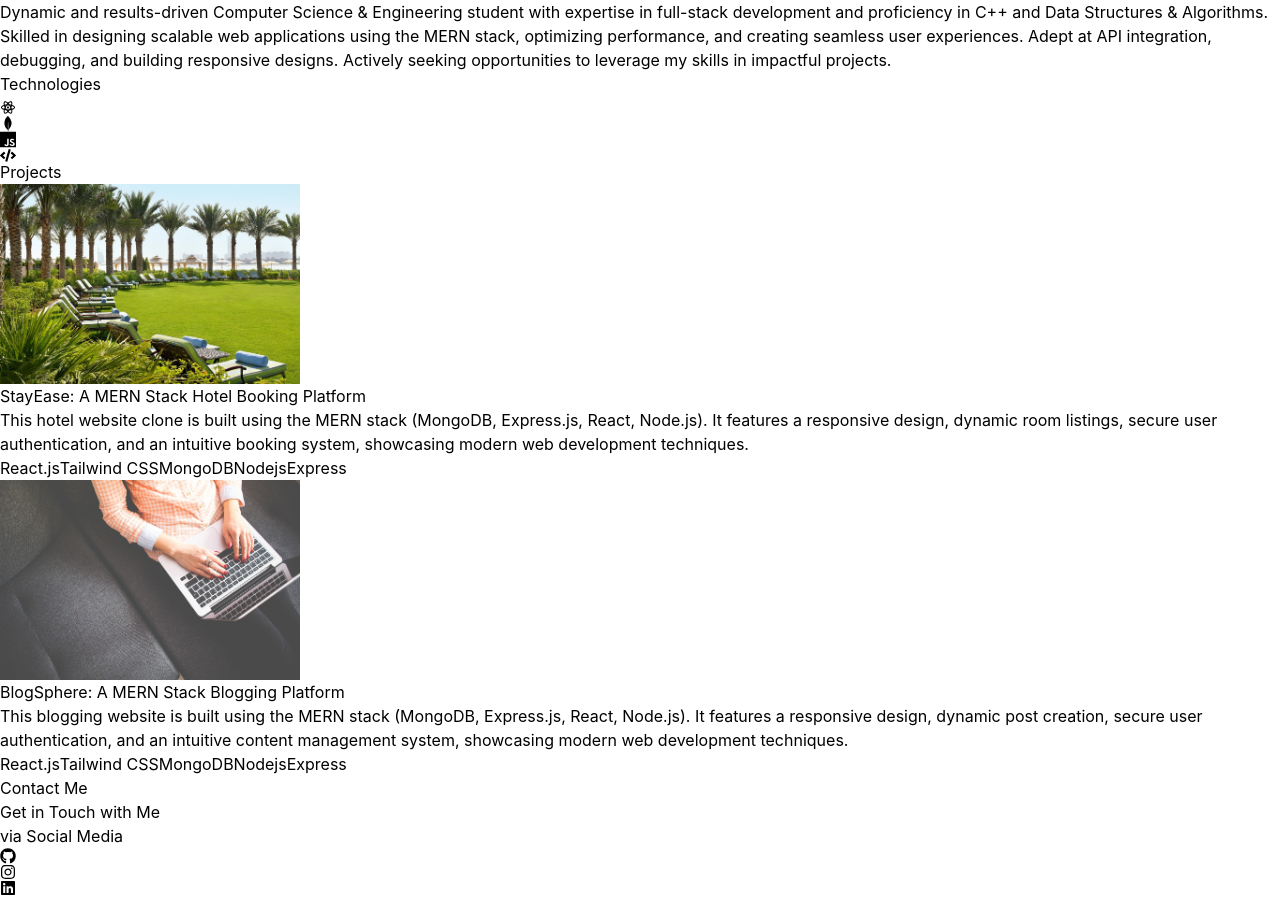
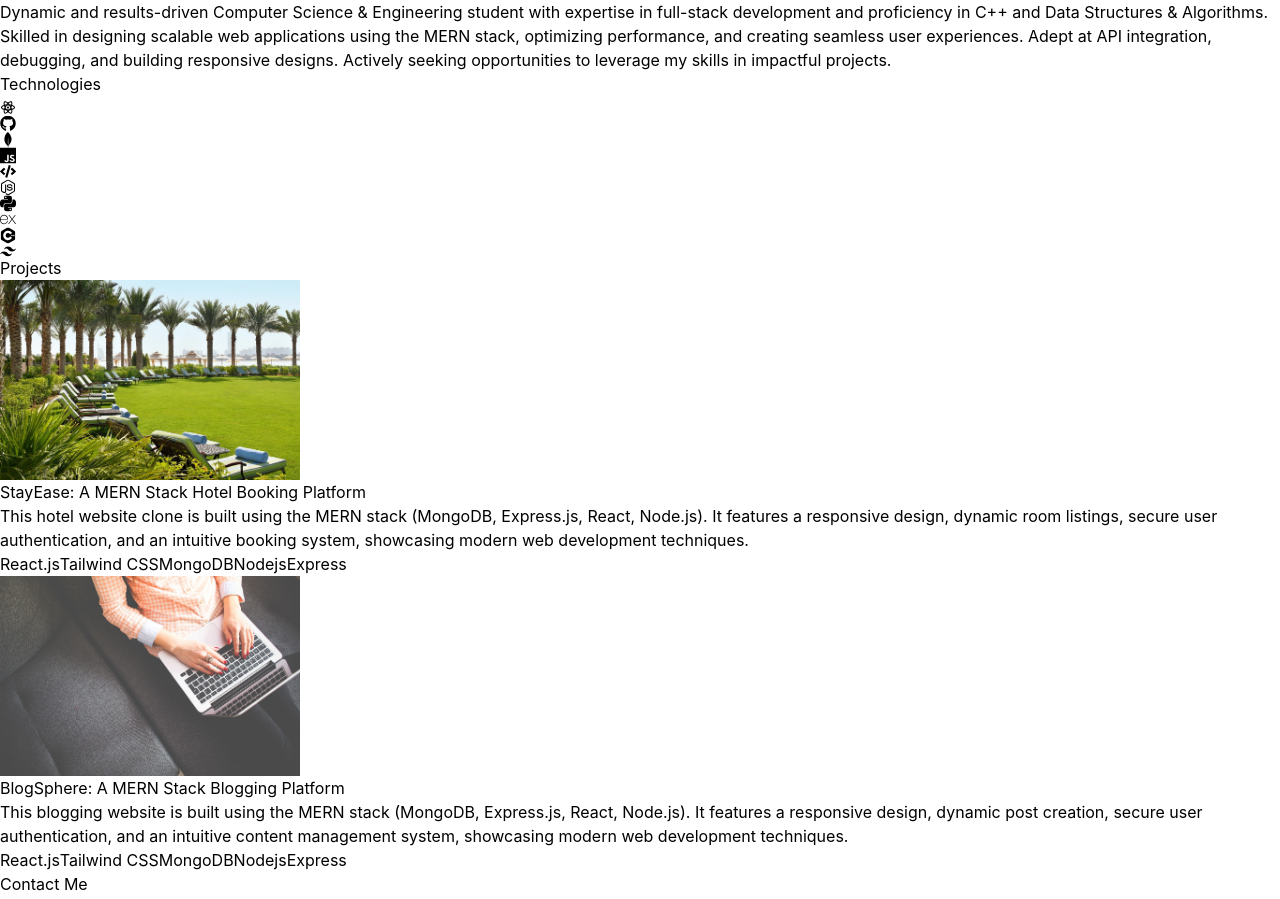
Before and after one commit to harshit-sharma14/My-Portfolio, a React (Vite) app: page / in a window 1280 px wide. Shown: the part 948-1847 px from the top of the page. Built offline with nearby package versions, Linux system fonts and the light colour scheme.

Commit message:
Final Changes

```diff
--- a/src/App.jsx
+++ b/src/App.jsx
@@ -8,7 +8,6 @@ import { Card } from './Card'
 import { Deco } from './Deco'
 import { Navbar1 } from './Navbar1'
 function App() {
-  const [count, setCount] = useState(0)
 
   return (
 
--- a/src/Navbar.jsx
+++ b/src/Navbar.jsx
@@ -1,5 +1,4 @@
 import React from 'react';
-import logo from '../assets/raviKumarLogo.webp';
 import { FaLinkedin, FaGithub, FaTwitter, FaInstagram } from 'react-icons/fa';
 
 export const Navbar = () => {
--- a/src/Tech.jsx
+++ b/src/Tech.jsx
@@ -4,6 +4,9 @@ import {SiMongodb} from 'react-icons/si'
 import { SiJavascript } from 'react-icons/si'; // JavaScript Icon
 import { FaCode } from 'react-icons/fa';       // General Programming Icon
 import {motion} from 'framer-motion'
+import { FaNodeJs, FaGithub } from "react-icons/fa";   // Node.js, GitHub (Font Awesome)
+import { SiPython, SiExpress, SiTailwindcss, SiCplusplus } from "react-icons/si";  // Python, Express, Tailwind, C++ (Simple Icons)
+
 export const Tech = () => {
     const icon=(duration)=>({
         inital:{y:-10},
@@ -27,16 +30,34 @@ export const Tech = () => {
         transition={{duration:1.5}}
         className='flex flex-wrap items-center justify-center gap-4'>
             <motion.div initial="initial" animate="animate" variants={icon(2.5)}>
-                <RiReactjsLine className='text-7xl text-cyan-400'/>
+                <RiReactjsLine className='text-7xl cursor-pointer text-cyan-400'/>
+            </motion.div>
+            <motion.div initial="initial" animate="animate" variants={icon(2.5)}>
+                <FaGithub className='text-7xl cursor-pointer '/>
             </motion.div>
             <motion.div initial="initial" animate="animate" variants={icon(2.5)}      className='p-4'>
-                <SiMongodb className='text-7xl text-green-400'/>
+                <SiMongodb className='text-7xl cursor-pointer text-green-400'/>
             </motion.div>
             <motion.div initial="initial" animate="animate" variants={icon(2.5)} className='p-4'>
-                <SiJavascript className='text-7xl text-yellow-400'/>
+                <SiJavascript className='text-7xl cursor-pointer text-yellow-400'/>
             </motion.div>
             <motion.div initial="initial" animate="animate" variants={icon(2.5)} className='p-4'>
-                <FaCode className='text-7xl text-yellow-400'/>
+                <FaCode className='text-7xl cursor-pointer text-yellow-400'/>
+            </motion.div>
+            <motion.div initial="initial" animate="animate" variants={icon(2.5)} className='p-4'>
+                <FaNodeJs className='text-7xl cursor-pointer text-yellow-400'/>
+            </motion.div>
+            <motion.div initial="initial" animate="animate" variants={icon(2.5)} className='p-4'>
+                <SiPython className='text-7xl cursor-pointer text-blue-600'/>
+            </motion.div>
+            <motion.div initial="initial" animate="animate" variants={icon(2.5)} className='p-4'>
+                <SiExpress className='text-7xl cursor-pointer text-voilet-400'/>
+            </motion.div>
+            <motion.div initial="initial" animate="animate" variants={icon(2.5)} className='p-4'>
+                <SiCplusplus className='text-7xl cursor-pointer text-blue-800'/>
+            </motion.div>
+            <motion.div initial="initial" animate="animate" variants={icon(2.5)} className='p-4'>
+                <SiTailwindcss className='text-7xl cursor-pointer text-blue-400'/>
             </motion.div>
         </motion.div>
     </div>
```
Also changed, not shown: src/App1.jsx (deleted, +0 -31 lines), assets/raviKumarLogo.webp (deleted).
